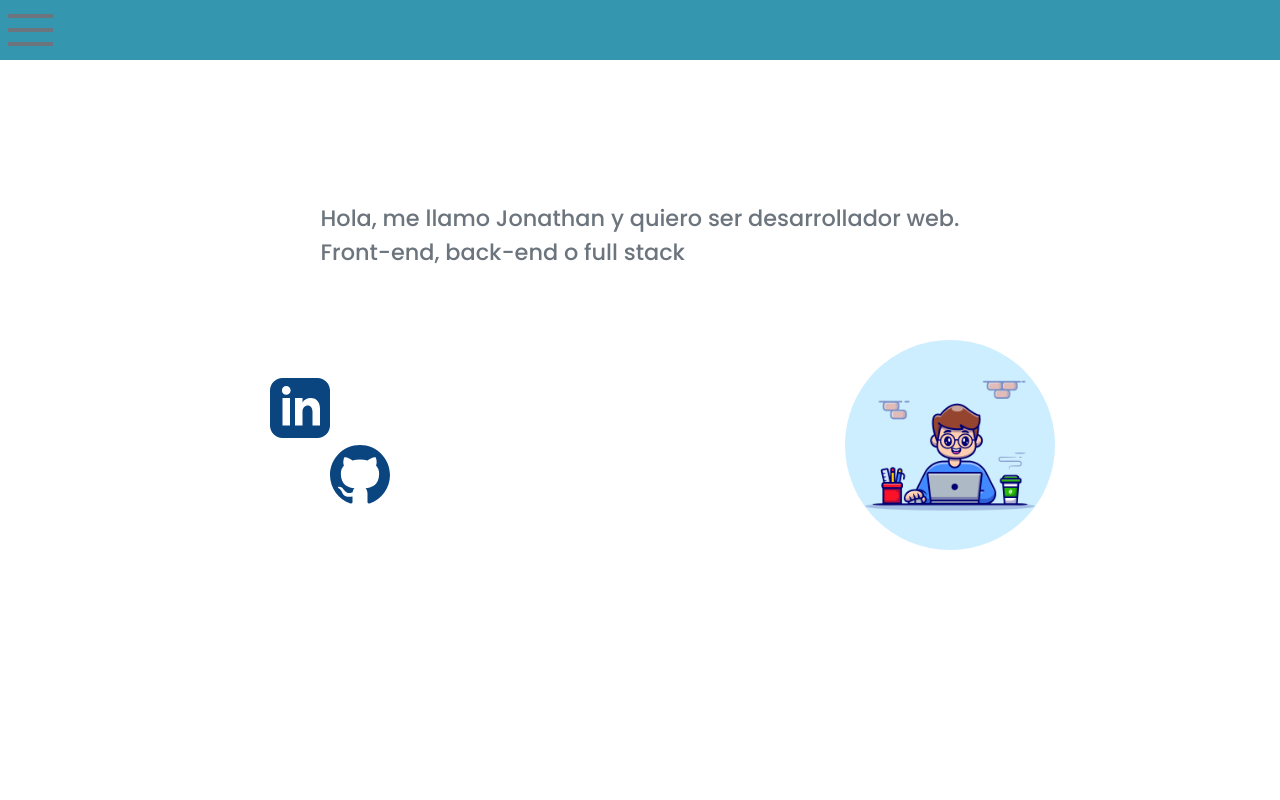
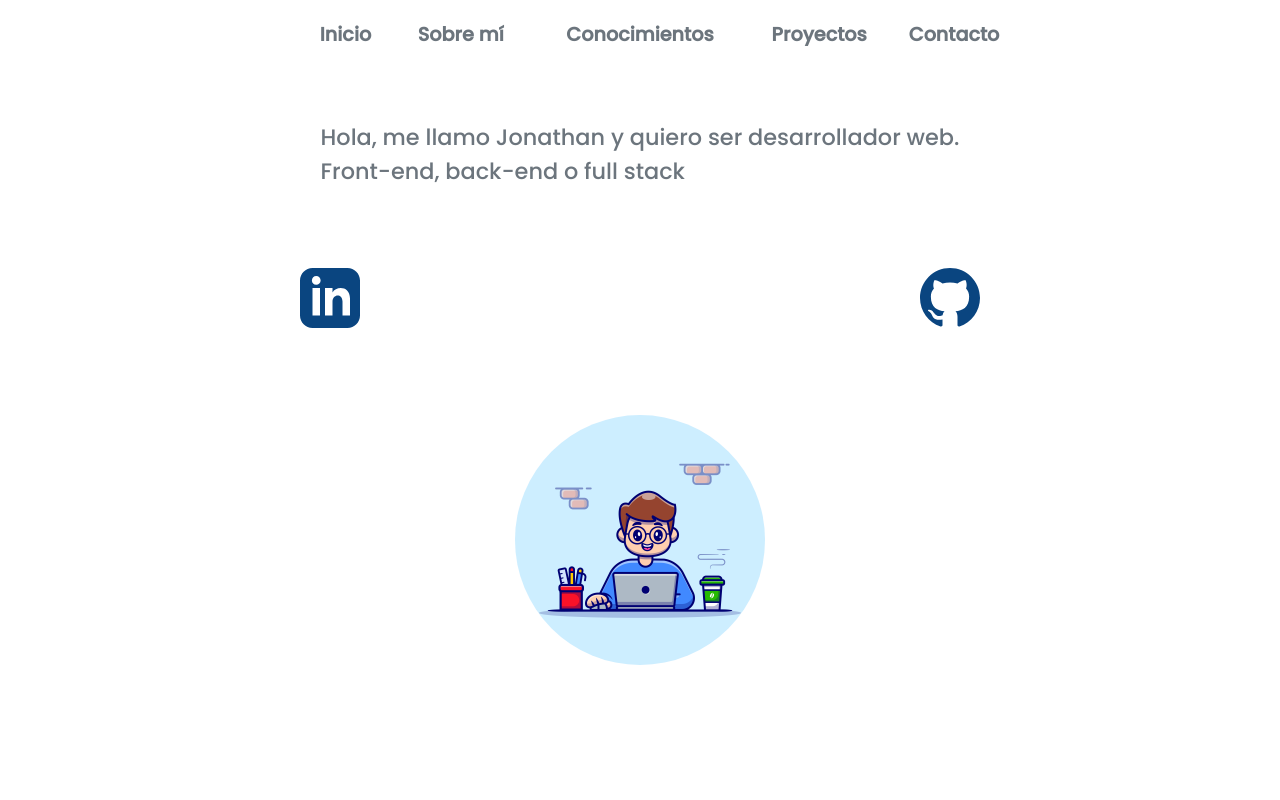
Before and after one commit to shompys/portfolio, a React (Create React App) app: page / in a window 1280 px wide. Shown: the top 800 px of the page. Built offline with nearby package versions, Linux system fonts and the light colour scheme.

Commit message:
menu de navegacion responsive design

```diff
--- a/src/App.css
+++ b/src/App.css
@@ -30,6 +30,9 @@
 }
 
 
-body{
+.App{
+  position: relative;
+}
+@media screen and (min-width: 768px){
 
 }
--- a/src/components/inicio/Inicio.css
+++ b/src/components/inicio/Inicio.css
@@ -1,51 +1,62 @@
 .inicio{
-    height:100vh;
+    padding-top: 120px;
+    margin-bottom: 150px;
 
 }
 .inicio-content{
-    min-width: 360px;
+
+
     padding: 0 20px 0 20px;
     display: grid;
-    grid-template-columns: repeat(2, 1fr);
-    grid-auto-rows: 210px;
-    padding-top: 130px;
+    grid-template-columns: 1fr;
+    row-gap: 80px;
 
-    justify-items: center;
-    align-items: center;
 }
 
 .inicio-p{
-    grid-column: 1/3;
+    justify-self: center;
     font-size: 1.4em;
     color: var(--color-gris)
 
 }
 
 .inicio-icons{
+    display: grid;
+    grid-template-columns: repeat(2, 1fr);
+    justify-content: center;
 
-    display: grid;
-    grid-template-columns: 1fr 1fr;
-    grid-template-rows: 1fr 1fr;
-    align-items: center;
 
 }
 .i-linkedin > img, .i-github > img{
-    width:60px;
+
+    width: 60px;
+    transition: 2s ease;
+
+}
+.i-linkedin > img:hover{
+    transform: scale(1.2);
+
+
+}
+.i-github > img:hover{
+
+    transform: scale(1.2);
+
 }
 .i-linkedin{
-    grid-column: 1/2;
-    grid-row: 1/2;
+    justify-self: center;
 }
+
 .i-github{
-    grid-column:2/3;
-    grid-row: 2/3;
+    justify-self: center;
 }
 
 .inicio-img{
+
     border-radius: 50%;
-    width: 210px;
-    grid-column: 2/3;
-    grid-row: 2/3;
+    width: 250px;
+    justify-self: center;
+
 }
 
 .border-grid{
--- a/src/components/inicio/Inicio.jsx
+++ b/src/components/inicio/Inicio.jsx
@@ -1,10 +1,27 @@
 import {v4 as genId} from 'uuid';
-
+import {useEffect, useState} from 'react';
 import svg from '../../assets/svg';
 import human from '../../assets/images/human.jpg';
 import './Inicio.css';
 
 const Inicio = () => {
+
+    const [width, setWidth] = useState(window.innerWidth);
+    const [height, setHeight] = useState(window.innerHeight);
+
+    useEffect(() => {
+
+        const viewport = () =>{
+            setWidth(window.innerWidth);
+            setHeight(window.innerHeight);
+        }
+        window.addEventListener('resize', viewport);
+
+
+
+    },[]);
+
+
 
     const data = [
         {
--- a/src/components/nav/Nav.css
+++ b/src/components/nav/Nav.css
@@ -1,40 +1,41 @@
 header{
     width: 100%;
     background: var(--colorT-celeste);
-    position:fixed;
-    z-index: 1000;
-
+    position: fixed;
 }
 .nav{
     width: 100%;
-    min-height: 100vh;
+    height: 100%;
     background: var(--color-celeste);
     opacity: 0;
     visibility: hidden;
-    transition: ease 1s;
-    position: absolute;
-    right: -100%;
-    z-index: -1000;
+    transition: all ease 1s;
+    position: fixed;
+    transform: translateX(100%);
+    /*z-index: -1000;*/
+    display: grid;
+    grid-template-columns: repeat(1, 1fr);
+    grid-auto-rows: 100px;
+    align-items: center;
+
 }
 
 .nav-options{
-    padding: 2vh 0 2vh 0;
     display: flex;
     align-items: center;
+
 }
 .nav-options img{
-    padding: 0px 25px 0px 35px;
-
+    padding: 0px 2.2em 0px 2.2em;
 }
 .span{
-
     font-size: 1.5em;
     font-weight: 600;
     /*line-height: normal;*/
     color: var(--color-gris);
 }
 .span:hover{
-    transition: 0.2s ease;
+    transition: all 0.3s ease;
     cursor: pointer;
     color: #fff;
     text-shadow:
@@ -46,15 +47,16 @@ header{
 .toggle{
     cursor: pointer;
     width: 60px;
-    height: 60px;
+    height: 55px;
     position: relative;
     z-index: 1000;
 }
 
 /*--------------Creacion de la hamburguesa-----------------*/
 .toggle span, .toggle span:before, .toggle span:after{
+    border-radius: 100px;
     display: block;
-    width: 45px;
+    width: 40px;
     height: 4.5px;
     background-color: var(--color-gris);
     position: absolute;
@@ -96,5 +98,58 @@ header{
 .show{
     opacity: 1;
     visibility: visible;
-    right: 0;
+    transform: translateX(0);
 }
+
+@media screen and (min-width: 768px){
+    header{
+        background: none;
+        width: 70%;
+        top: 20px;
+        left: 0;
+        right: 0;
+        margin: auto;
+
+    }
+    .toggle{
+        display: none;
+    }
+    .nav{
+        background: #fff;
+        opacity: 1;
+        visibility: visible;
+        transform: translateX(0);
+        position: static;
+        grid-template-columns: repeat(5, 1fr);
+        grid-auto-rows: auto;
+    }
+
+    .nav-options{
+        justify-content: center;
+
+
+    }
+    .fix-end{
+        justify-self: end;
+    }
+    .fix-start{
+        justify-self: start;
+    }
+
+    .span{
+        font-size: 1.2em;
+    }
+    .span:hover{
+        position: relative;
+        transform: scale(1.2);
+    }
+    .nav-options img{
+        display: none;
+
+    }
+
+}
+@media screen and (min-width: 1024px){
+
+}
+@media screen and (min-width: 1200px)
--- a/src/components/nav/Nav.jsx
+++ b/src/components/nav/Nav.jsx
@@ -9,31 +9,36 @@ const Nav = () =>{
             id: genId(),
             src: svg.home,
             alt: 'home',
-            item: 'Inicio'
+            item: 'Inicio',
+            className: ' nav-options fix-end'
         },
         {
             id: genId(),
             src: svg.about,
             alt: 'about me',
-            item: 'Sobre mí'
+            item: 'Sobre mí',
+            className: ' nav-options'
         },
         {
             id: genId(),
             src: svg.conocimiento,
             alt: 'conocimientos',
-            item: 'Conocimientos'
+            item: 'Conocimientos',
+            className: ' nav-options'
         },
         {
             id: genId(),
             src: svg.code,
             alt: 'code',
-            item: 'Proyectos'
+            item: 'Proyectos',
+            className: ' nav-options'
         },
         {
             id: genId(),
             src: svg.contact,
             alt: 'contact',
-            item: 'Contacto'
+            item: 'Contacto',
+            className: ' nav-options fix-start'
         }
     ]
 
@@ -54,7 +59,7 @@ const Nav = () =>{
             {
                 data.map((v) =>
 
-                    <div className="nav-options" key={v.id}><img src={v.src} alt={v.alt}/><span className="span">{v.item}</span></div>
+                    <div className={v.className} key={v.id}><img src={v.src} alt={v.alt}/><span className="span">{v.item}</span></div>
                 )
             }
             </nav>
```
Also changed, not shown: 1 other file (tests, documents, lock files or other folders).
